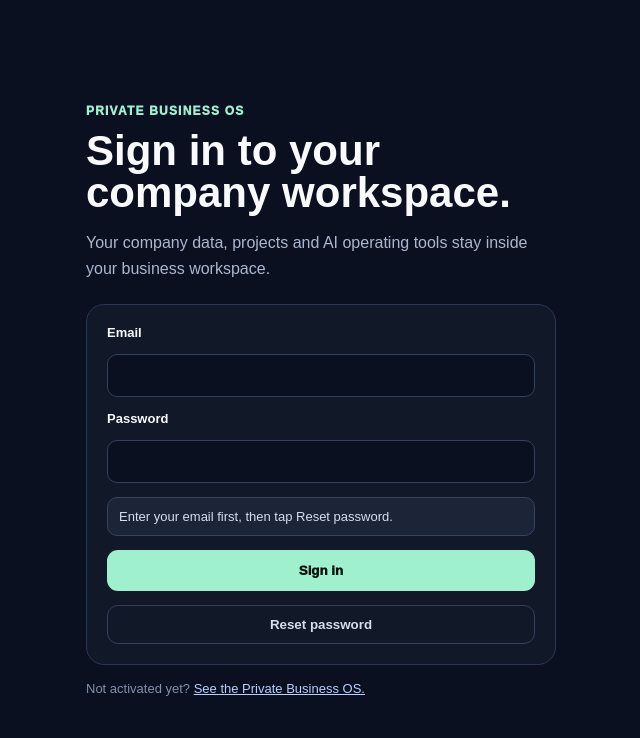
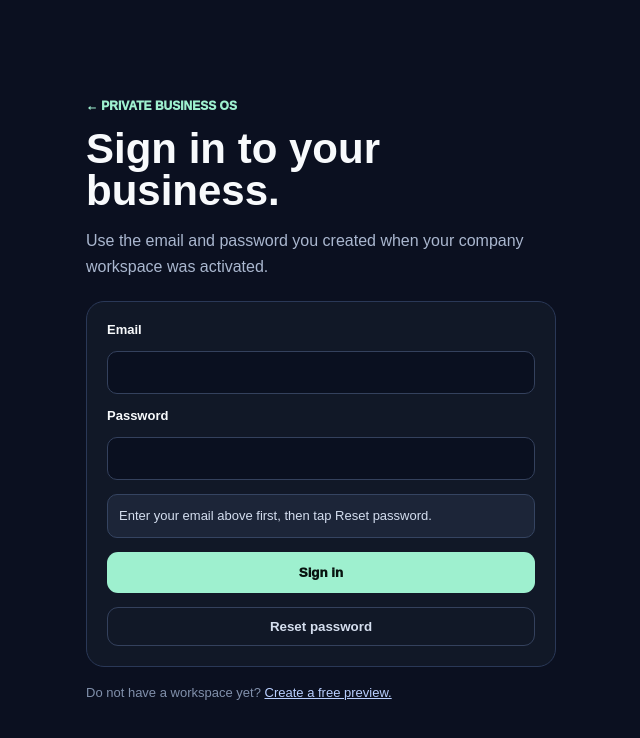
Before and after one commit to jimrusk/aridon-app, a Next.js app: page /customer/login in a window 1280 px wide. Both pictures are taken after a click on the button "Reset password". Shown: the top 738 px of the page, without its empty margins (319-959 px from the left). Built offline with nearby package versions, Linux system fonts and the light colour scheme; no server answers.

Commit message:
Simplify customer login copy

```diff
--- a/app/customer/login/page.tsx
+++ b/app/customer/login/page.tsx
@@ -24,77 +24,43 @@ export default function CustomerLoginPage() {
   }, [router]);
 
   async function signIn(event: FormEvent) {
-    event.preventDefault();
-    setLoading(true);
-    setMessage('');
+    event.preventDefault(); setLoading(true); setMessage('');
     const db = getBrowserClient();
     const { data, error } = await db.auth.signInWithPassword({ email: email.trim(), password });
-    if (error || !data.session) {
-      setMessage(error?.message || 'Login failed.');
-      setLoading(false);
-      return;
-    }
-
-    const response = await fetch('/api/customer/me', {
-      headers: { Authorization: `Bearer ${data.session.access_token}` },
-      cache: 'no-store',
-    });
+    if (error || !data.session) { setMessage('We could not sign you in. Check your email and password, or use Reset password below.'); setLoading(false); return; }
+    const response = await fetch('/api/customer/me', { headers: { Authorization: `Bearer ${data.session.access_token}` }, cache: 'no-store' });
     const result = await response.json().catch(() => ({}));
-    if (!response.ok || !result.tenant?.slug) {
-      setMessage(result.error || 'No workspace is attached to this account.');
-      setLoading(false);
-      return;
-    }
-
+    if (!response.ok || !result.tenant?.slug) { setMessage(result.error || 'This login does not have a company workspace yet.'); setLoading(false); return; }
     router.replace(`/workspace/${result.tenant.slug}`);
   }
 
   async function resetPassword() {
-    if (!/^\S+@\S+\.\S+$/.test(email.trim())) {
-      setMessage('Enter your email first, then tap Reset password.');
-      return;
-    }
+    if (!/^\S+@\S+\.\S+$/.test(email.trim())) { setMessage('Enter your email above first, then tap Reset password.'); return; }
     const db = getBrowserClient();
-    const { error } = await db.auth.resetPasswordForEmail(email.trim(), {
-      redirectTo: `${window.location.origin}/customer/reset`,
-    });
-    setMessage(error ? error.message : 'Password reset email sent.');
+    const { error } = await db.auth.resetPasswordForEmail(email.trim(), { redirectTo: `${window.location.origin}/customer/reset` });
+    setMessage(error ? 'We could not send the reset email. Please try again.' : 'Password reset email sent. Check your inbox.');
   }
 
   return (
     <main style={{ minHeight: '100vh', background: '#0B1020', color: '#F8FAFC', display: 'grid', placeItems: 'center', padding: '24px', fontFamily: 'Arial, sans-serif' }}>
       <div style={{ width: '100%', maxWidth: '470px' }}>
-        <div style={{ fontSize: '12px', fontWeight: 950, letterSpacing: '1.2px', color: '#9EF0CF' }}>PRIVATE BUSINESS OS</div>
-        <h1 style={{ fontSize: '42px', lineHeight: 1, margin: '12px 0 10px' }}>Sign in to your company workspace.</h1>
-        <p style={{ color: '#AAB7CF', lineHeight: 1.6, marginBottom: '22px' }}>Your company data, projects and AI operating tools stay inside your business workspace.</p>
+        <Link href="/business-os" style={{ color: '#9EF0CF', fontSize: '12px', fontWeight: 950, textDecoration: 'none' }}>← PRIVATE BUSINESS OS</Link>
+        <h1 style={{ fontSize: '42px', lineHeight: 1, margin: '14px 0 10px' }}>Sign in to your business.</h1>
+        <p style={{ color: '#AAB7CF', lineHeight: 1.6, marginBottom: '22px' }}>Use the email and password you created when your company workspace was activated.</p>
 
         <form onSubmit={signIn} style={{ background: '#111827', border: '1px solid #2A3857', borderRadius: '18px', padding: '20px', display: 'grid', gap: '14px' }}>
-          <label style={{ display: 'grid', gap: '6px', fontSize: '13px', fontWeight: 850 }}>Email
-            <input type="email" required value={email} onChange={(event) => setEmail(event.target.value)} autoComplete="email" style={inputStyle} />
-          </label>
-          <label style={{ display: 'grid', gap: '6px', fontSize: '13px', fontWeight: 850 }}>Password
-            <input type="password" required value={password} onChange={(event) => setPassword(event.target.value)} autoComplete="current-password" style={inputStyle} />
-          </label>
-          {message && <div style={{ background: '#1C2538', border: '1px solid #354461', borderRadius: '10px', padding: '11px', color: '#D4DEEF', fontSize: '13px' }}>{message}</div>}
+          <label style={labelStyle}>Email<input type="email" required value={email} onChange={(event) => setEmail(event.target.value)} autoComplete="email" style={inputStyle} /></label>
+          <label style={labelStyle}>Password<input type="password" required value={password} onChange={(event) => setPassword(event.target.value)} autoComplete="current-password" style={inputStyle} /></label>
+          {message && <div style={{ background: '#1C2538', border: '1px solid #354461', borderRadius: '10px', padding: '11px', color: '#D4DEEF', fontSize: '13px', lineHeight: 1.5 }}>{message}</div>}
           <button type="submit" disabled={loading} style={{ border: 0, background: '#9EF0CF', color: '#08130F', padding: '13px', borderRadius: '11px', fontWeight: 950, cursor: loading ? 'wait' : 'pointer' }}>{loading ? 'Signing in…' : 'Sign in'}</button>
           <button type="button" onClick={resetPassword} style={{ border: '1px solid #34415D', background: 'transparent', color: '#D5DEEE', padding: '11px', borderRadius: '11px', fontWeight: 800, cursor: 'pointer' }}>Reset password</button>
         </form>
 
-        <div style={{ marginTop: '16px', color: '#8190AB', fontSize: '13px' }}>
-          Not activated yet? <Link href="/business-os" style={{ color: '#B9CFFF' }}>See the Private Business OS.</Link>
-        </div>
+        <div style={{ marginTop: '16px', color: '#8190AB', fontSize: '13px', lineHeight: 1.6 }}>Do not have a workspace yet? <Link href="/business-os/signup" style={{ color: '#B9CFFF' }}>Create a free preview.</Link></div>
       </div>
     </main>
   );
 }
 
-const inputStyle = {
-  width: '100%',
-  boxSizing: 'border-box' as const,
-  background: '#0A1020',
-  color: '#F8FAFC',
-  border: '1px solid #34415D',
-  borderRadius: '10px',
-  padding: '12px 13px',
-  fontSize: '15px',
-};
+const labelStyle = { display: 'grid', gap: '6px', fontSize: '13px', fontWeight: 850 };
+const inputStyle = { width: '100%', boxSizing: 'border-box' as const, background: '#0A1020', color: '#F8FAFC', border: '1px solid #34415D', borderRadius: '10px', padding: '12px 13px', fontSize: '15px' };
```
